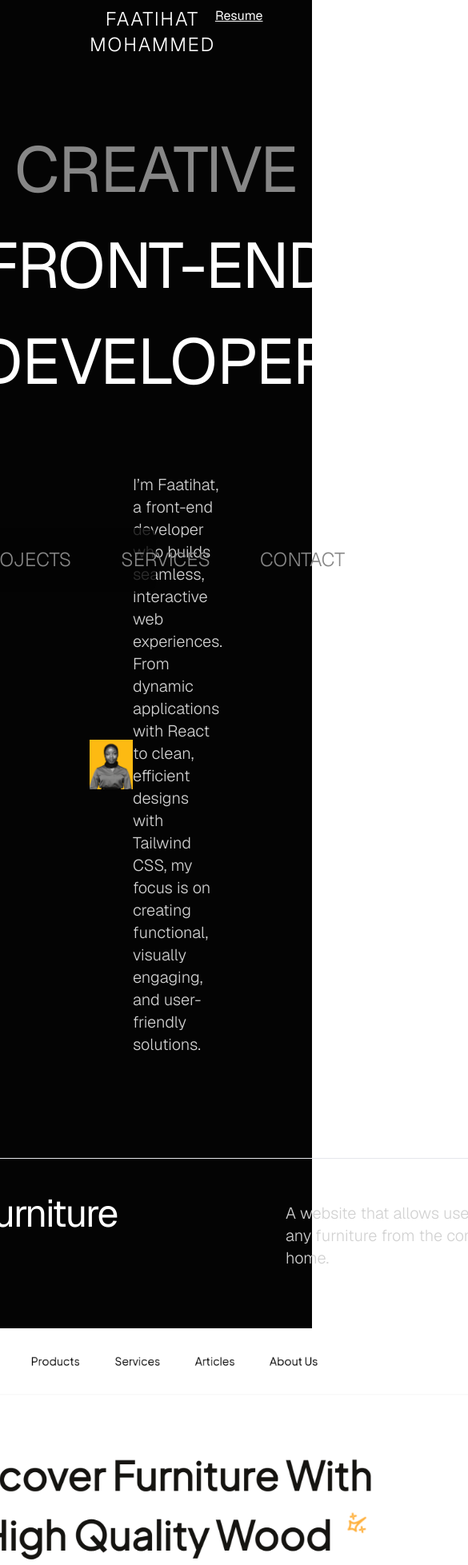
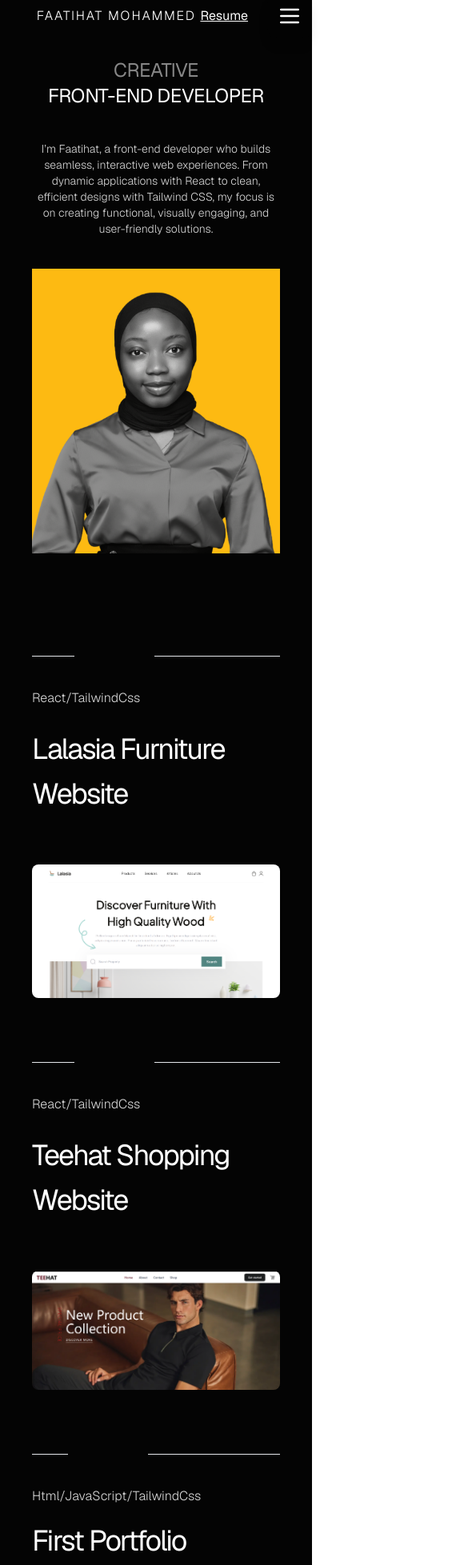
Before and after one commit to 001Pytom/mohammedFaatihat_Portfolio-25, a React (Vite) app: page / in a window 390 px wide. Shown: the part 40-1997 px from the top of the page at 80% size, 585 px wide, since content can reach past the window. Built offline with nearby package versions, Linux system fonts and the light colour scheme.

Commit message:
worked on responsiveness

```diff
--- a/package.json
+++ b/package.json
@@ -11,6 +11,7 @@
   },
   "dependencies": {
     "framer-motion": "^12.0.6",
+    "lucide-react": "^0.474.0",
     "react": "^18.3.1",
     "react-dom": "^18.3.1",
     "react-router": "^7.1.3",
--- a/src/components/Navbar.jsx
+++ b/src/components/Navbar.jsx
@@ -1,27 +1,15 @@
 import { Link } from "react-scroll";
+import { Menu, X } from "lucide-react";
+import { useState } from "react";
+import { motion, AnimatePresence } from "framer-motion";
+import { navLinks } from "../utils/helper";
 
-const navLinks = [
-  {
-    id: "about",
-    text: "About",
-  },
-  {
-    id: "projects",
-    text: "Projects",
-  },
-  {
-    id: "services",
-    text: "Services",
-  },
-  {
-    id: "contact",
-    text: "Contact",
-  },
-];
 function Navbar() {
+  const [isOpen, setIsOpen] = useState(false);
+
   return (
-    <nav className="rounded-xl bg-background-body bg-opacity-[80%]  sticky bottom-[4rem] left-1/2 transform -translate-x-1/2 z-10 max-w-max">
-      <ul className="inline-flex items-center p-6 gap-[3.88rem]  ">
+    <nav className="rounded-xl bg-background-body bg-opacity-[80%] fixed  lg:sticky top-8 right-0 lg:bottom-[4rem] lg:left-1/2 lg:transform lg:-translate-x-1/2 z-10 max-w-max shadow-lg ">
+      <ul className="hidden lg:inline-flex items-center p-6 gap-[3.88rem]  ">
         {navLinks.map((link) => (
           <li key={link.id}>
             <Link
@@ -38,6 +26,39 @@ function Navbar() {
           </li>
         ))}
       </ul>
+
+      {/* Mobile Menu Button */}
+      <button
+        onClick={() => setIsOpen(!isOpen)}
+        className="lg:hidden opacity text-white  focus:outline-none p-3"
+      >
+        {isOpen ? <X size={32} /> : <Menu size={32} />}
+      </button>
+
+      <AnimatePresence>
+        {isOpen && (
+          <motion.div
+            initial={{ opacity: 0, y: 20 }}
+            animate={{ opacity: 1, y: 0 }}
+            exit={{ opacity: 0, y: 20 }}
+            className="absolute -bottom-56 right-10 bg-background-body  bg-opacity-[80%]  rounded-lg shadow-lg  flex flex-col items-center gap-6"
+          >
+            {navLinks.map((link) => (
+              <Link
+                key={link.id}
+                to={link.id}
+                spy={true}
+                smooth={true}
+                duration={500}
+                activeClass="text-white opacity-[80%] !important"
+                className="text-secondary text-lg uppercase font-light cursor-pointer transition-all hover:opacity-80"
+              >
+                {link.text}
+              </Link>
+            ))}
+          </motion.div>
+        )}
+      </AnimatePresence>
     </nav>
   );
 }
--- a/src/sections/About.jsx
+++ b/src/sections/About.jsx
@@ -4,15 +4,15 @@ import { Link } from "react-scroll";
 
 function About() {
   return (
-    <section id="about" className="py-12 px-28">
-      <div className="flex flex-col gap-20 items-center self-stretch">
-        <header className="flex w-full">
-          <div className="flex-1 text-center text-2xl uppercase tracking-[0.12rem] font-light ">
+    <section id="about" className="py-12 px-10 lg:px-20 xl:px-28">
+      <div className="flex flex-col gap-10 md:gap-20 items-center self-stretch">
+        <header className="flex w-full ">
+          <div className="flex-1 text-center md:text-2xl uppercase tracking-[0.12rem] font-light ">
             Faatihat Mohammed
           </div>
           <a
             href="https://drive.google.com/file/d/1lsoCC1Zh1TZMvWEEp87ALoCY4SbLNccg/view?usp=sharing"
-            className=" underline cursor-pointer"
+            className=" underline cursor-pointer mr-10"
             rel="noopener noreferrer"
             aria-label="Resume"
             target="_blank"
@@ -22,15 +22,15 @@ function About() {
         </header>
 
         <div className="">
-          <h1 className="text-[5rem] font-normal tracking-[-0.02em] uppercase  text-center">
+          <h1 className="text-2xl sm:text-4xl md:text-5xl lg:text-6xl xl:text-[5rem] font-normal tracking-[-0.02em] uppercase  text-center">
             <span className="text-secondary"> Creative</span> <br />
             Front-end Developer
           </h1>
         </div>
 
-        <div className="flex justify-between items-center w-full">
+        <div className="flex  flex-col-reverse md:flex-row justify-between items-center text-center md:text-start w-full gap-10 md:gap-20 xl:gap-0">
           <Image src={FaatihatImage} alt="Faatihat Mohammed" />
-          <p className="text-muted text-xl font-light w-[36rem] max-w-full">
+          <p className="text-muted text-sm sm:text-base  md:text-lg lg:text-xl font-light  w-[36rem] max-w-full">
             I’m Faatihat, a front-end developer who builds seamless, interactive
             web experiences. From dynamic applications with React to clean,
             efficient designs with Tailwind CSS, my focus is on creating
--- a/src/sections/Contact.jsx
+++ b/src/sections/Contact.jsx
@@ -29,12 +29,15 @@ const listOfSocials = [
 
 function Contact() {
   return (
-    <footer id="contact" className="py-[5rem] px-28 flex flex-col gap-12">
-      <div className="flex gap-12">
+    <footer
+      id="contact"
+      className="py-[5rem] px-10 lg:px-20 xl:px-28 flex flex-col gap-12"
+    >
+      <div className="flex flex-col md:flex-row gap-12">
         <h2 className="text-5xl font-normal  tracking-[-0.02em] w-full max-w-[31rem]">
           Get in Touch
         </h2>
-        <p className="font-light text-xl text-muted w-full max-w-[29rem]">
+        <p className="font-light text-xl text-muted w-full md:max-w-[29rem]">
           Let's get in touch! <br /> Thank you for the visit! Feel free to
           contact me regarding any kind of projects, collaborations, or if you
           just want to say hello.
@@ -48,7 +51,7 @@ function Contact() {
               <a
                 href={link.link}
                 target={link.target}
-                className="text-primary font-geist  text-2xl  opacity-80 hover:opacity-100 transition-opacity"
+                className="text-primary font-geist  sm:text-2xl  opacity-80 hover:opacity-100 transition-opacity"
                 aria-label={link.text}
                 rel="noopener noreferrer"
               >
--- a/src/sections/Projects.jsx
+++ b/src/sections/Projects.jsx
@@ -11,7 +11,7 @@ function Projects() {
   return (
     <section
       id="projects"
-      className="p-20 flex flex-col gap-20 items-center relative"
+      className="py-20 px-10 md:px-20 space-y-20  relative"
     >
       <MainProject
         stack="React/TailwindCss"
@@ -32,7 +32,7 @@ function Projects() {
       />
       <MiniProject
         leftItem={{
-          stack: "HTML/JAVASCRIPT/TAILWINDCSS",
+          stack: "Html/JavaScript/TailwindCss",
           title: "First Portfolio",
           image: prevPortfolio,
           alt: "Portfolio image",
--- a/src/sections/Services.jsx
+++ b/src/sections/Services.jsx
@@ -4,13 +4,16 @@ import { listOfSkills, listOfTools } from "../utils/helper";
 
 function Services() {
   return (
-    <section id="services" className="py-20 px-28 flex gap-12 justify-between">
+    <section
+      id="services"
+      className="py-20 px-10 lg:px-20 xl:px-28 flex flex-col lg:flex-row gap-12 justify-between"
+    >
       <SkillsnTools data={listOfTools} heading={"My Tools"} />
-      <div className="h-44 bg-secondary w-[0.05rem] inline-flex self-center "></div>
+      <div className="h-44 bg-secondary w-[0.05rem] self-center hidden lg:inline-flex"></div>
       <SkillsnTools
         data={listOfSkills}
         heading={"My Skills"}
-        className="pl-10"
+        className="lg:pl-10"
       />
     </section>
   );
--- a/src/ui/Image.jsx
+++ b/src/ui/Image.jsx
@@ -1,10 +1,10 @@
 const Image = ({ src, alt, className, ...props }) => {
   return (
-    <div>
+    <div className="">
       <img
         src={src}
         alt={alt}
-        className={`max-w-full  ${className}`}
+        className={`w-full h-auto max-w-full object-cover  ${className}`}
         {...props}
       />
     </div>
--- a/src/ui/MainProject.jsx
+++ b/src/ui/MainProject.jsx
@@ -13,12 +13,14 @@ function MainProject({ stack, description, title, image, alt, link }) {
     <div>
       <Line />
       <div className="flex flex-col gap-[3.75rem] items-center">
-        <div className="flex justify-between items-center mt-10 w-full">
-          <p className="text-base text-muted font-light">{stack}</p>
-          <h3 className="text-5xl tracking-[-0.12rem] leading-[3.5rem] w-[31rem] max-w-full">
-            {title}
-          </h3>
-          <p className="text-muted text-xl font-light w-[25rem] max-w-full">
+        <div className="flex justify-between items-end mt-10 w-full ">
+          <div className="flex flex-col gap-6 justify-end xl:flex-row  sm:w-1/2 xl:w-3/5 xl:justify-between xl:items-end ">
+            <p className="text-base text-muted font-light">{stack}</p>
+            <h3 className="text-4xl lg:text-5xl tracking-[-0.12rem] leading-[3.5rem]  md:w-[20rem] lg:w-[31rem] max-w-full">
+              {title}
+            </h3>
+          </div>
+          <p className="hidden md:inline-flex text-muted text-xl font-light w-[25rem] max-w-full ">
             {description}
           </p>
         </div>
--- a/src/ui/MiniProject.jsx
+++ b/src/ui/MiniProject.jsx
@@ -12,9 +12,9 @@ function MiniProject({ leftItem, rightItem }) {
   };
 
   return (
-    <div>
+    <div className="">
       <Line width="58rem" />
-      <div className="flex justify-between items-center w-full gap-[3.75rem] mt-10">
+      <div className="flex flex-col md:flex-row justify-between md:items-center w-full gap-10 md:gap-[3.75rem] mt-10 xl:px-20 ">
         {items.map((item, index) => (
           <div
             key={index}
@@ -22,7 +22,9 @@ function MiniProject({ leftItem, rightItem }) {
           >
             <div className="flex flex-col gap-6">
               <p className="text-muted text-base font-light">{item.stack}</p>
-              <h3 className="text-5xl tracking-[-0.12rem]">{item.title}</h3>
+              <h3 className="text-4xl lg:text-5xl tracking-[-0.12rem]">
+                {item.title}
+              </h3>
             </div>
 
             <div className="relative w-full h-full">
--- a/src/ui/SkillsnTools.jsx
+++ b/src/ui/SkillsnTools.jsx
@@ -1,16 +1,16 @@
 import Image from "../ui/Image";
 function SkillsnTools({ data, heading, className }) {
   return (
-    <div className={`flex flex-col gap-8 ${className}`}>
-      <h2 className="text-[2rem] font-normal ">{heading}</h2>
-      <ul className="flex flex-wrap gap-5 max-w-xl w-full">
+    <div className={`flex flex-col gap-8  ${className}`}>
+      <h2 className="text-3xl md:text-[2rem] font-normal ">{heading}</h2>
+      <ul className="flex flex-wrap gap-3 sm:gap-5  lg:max-w-xl w-full ">
         {data.map((item) => (
           <li
             key={item.id}
             className="inline-flex gap-2 items-center justify-center p-4 bg-background-box"
           >
             <Image src={item.icon} alt={item.text} />
-            <p className="text-2xl">{item.text}</p>
+            <p className="text-sm sm:text-xl md:text-2xl">{item.text}</p>
           </li>
         ))}
       </ul>
--- a/src/utils/helper.js
+++ b/src/utils/helper.js
@@ -71,3 +71,23 @@ export const listOfSkills = [
     icon: debuggingIcon,
   },
 ];
+
+// navlinks
+export const navLinks = [
+  {
+    id: "about",
+    text: "About",
+  },
+  {
+    id: "projects",
+    text: "Projects",
+  },
+  {
+    id: "services",
+    text: "Services",
+  },
+  {
+    id: "contact",
+    text: "Contact",
+  },
+];
```
Also changed, not shown: 1 other file (tests, documents, lock files or other folders).
